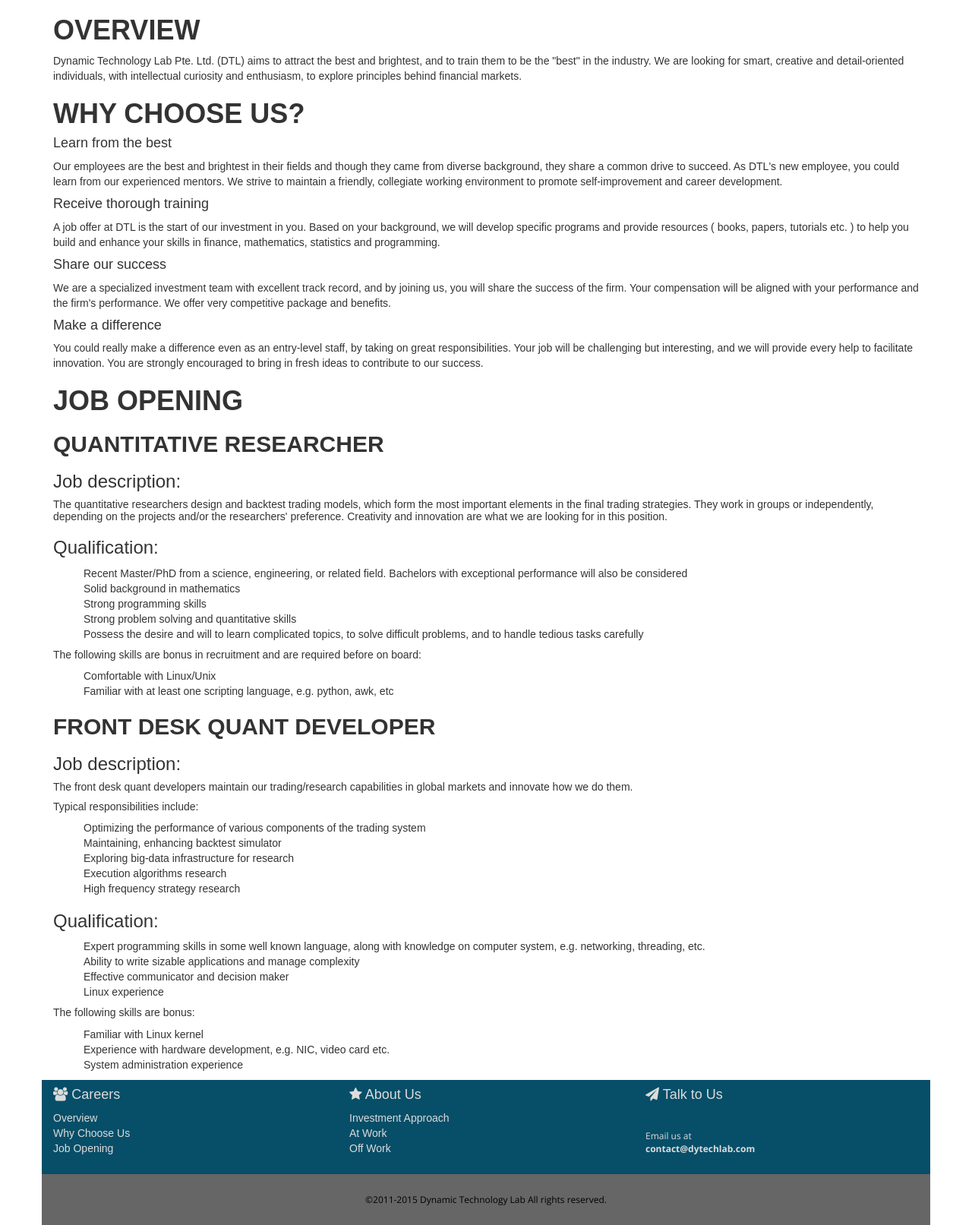
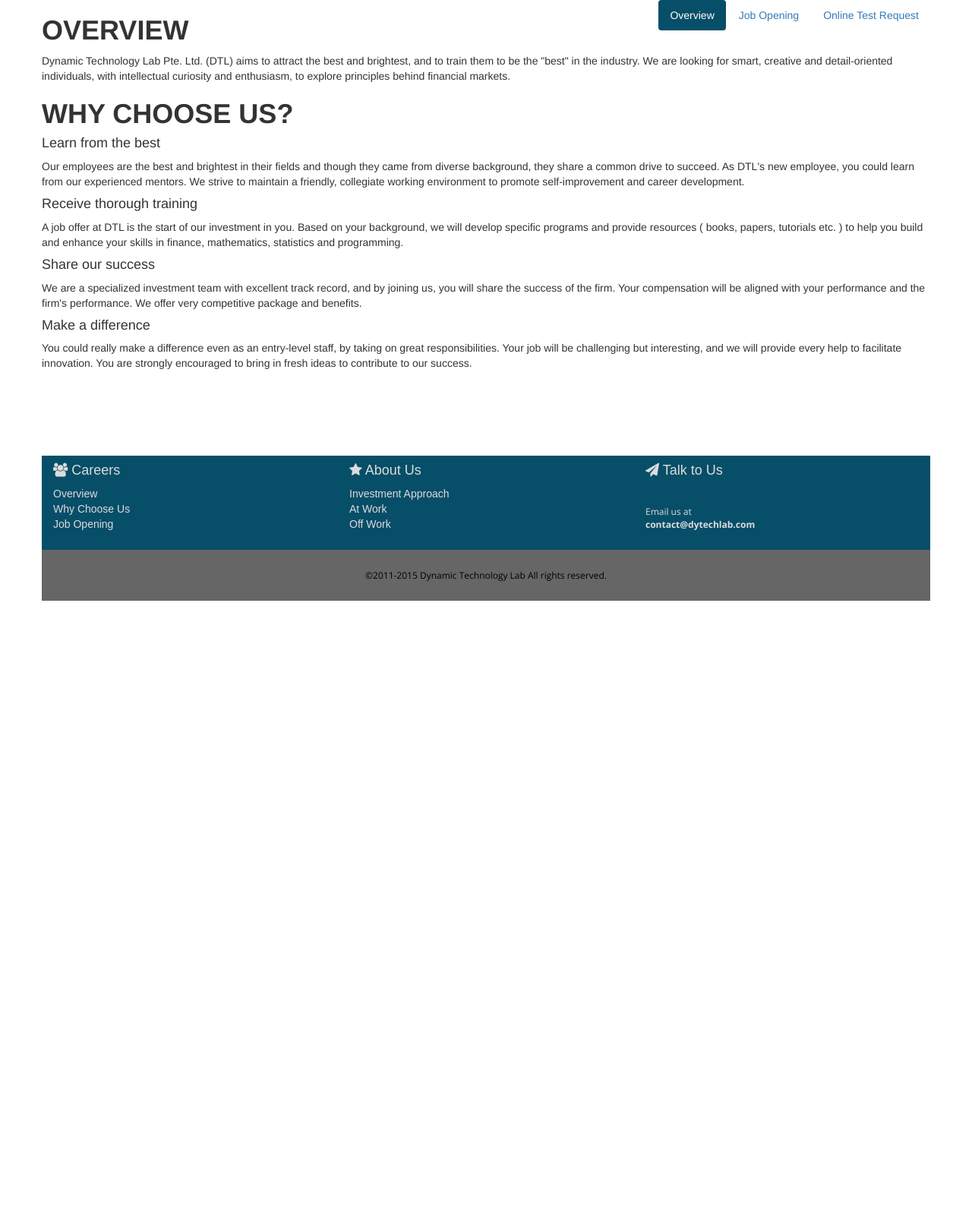
Before and after one commit to ryosuwito/backend, a Django app: page /career in a window 1280 px wide. Shown: the part 133-1746 px from the top of the page at 76% size. After the commit the page ends 924 px from the top, so only its background shows below. Run offline with Django 3.2, Linux system fonts and the light colour scheme; some libraries are stand-ins or nearby versions; some web fonts are replaced.

Commit message:
refactor code

```diff
--- a/main/templates/main/career.html
+++ b/main/templates/main/career.html
@@ -1,10 +1,23 @@
 {% extends 'main/base.html' %}
 {% load static %}
-{% load main_extras %}
 
 {% block body-content %}
-<div class="container">
+<div class="container" style="font-family: 'Helvetica Neue',Helvetica,Arial,sans-serif;">
+  <div class="row">
+    <div>
+      <span class="pull-right">
+        <!-- Nav tabs -->
+        <ul class="nav nav-pills culture" role="tablist">
+          <li role="presentation" class="active"><a href="#overview" aria-controls="overview" role="tab" data-toggle="tab">Overview</a></li>
+          <li role="presentation"><a href="#job-opening" aria-controls="job-opening" role="tab" data-toggle="tab">Job Opening</a></li>
+          <li role="presentation"><a href="#test-request" aria-controls="test-request" role="tab" data-toggle="tab">Online Test Request</a></li>
+        </ul>
+      </span>
+    </div>
 
+    <!-- Tab panes -->
+    <div class="tab-content">
+      <div role="tabpanel" class="tab-pane active" id="overview">
         <h1>Overview</h1>
         <p>Dynamic Technology Lab Pte. Ltd. (DTL) aims to attract the best and brightest, and to train them to be the "best" in the industry. We are looking for smart, creative and detail-oriented individuals, with intellectual curiosity and enthusiasm, to explore principles behind financial markets.</p>
 
@@ -13,35 +26,17 @@
           <h4>{{reason.desc}}</h4>
           <p>{{reason.content}}</p>
         {% endfor %}
+      </div>
 
-<h1>Job Opening</h1>
-{% for position in positions %}
-  <h2>{{position.title}}</h2>
-  <h3>Job description: </h3>
-  {% for desc in position.desc %}
-    {% if desc|is_string %}
-      <h5>{{desc}}</h5>
-    {% else %}
-      <ul>
-      {% for subdesc in desc %}
-        <li>{{subdesc}}</li>
-      {% endfor %}
-      </ul>
-    {% endif %}
-  {% endfor %}
-  <h3>Qualification: </h3>
-  {% for qft in position.qualification %}
-    {% if qft|is_string %}
-      <h5>{{qft}}</h5>
-    {% else %}
-      <ul>
-      {% for subqft in qft %}
-        <li>{{subqft}}</li>
-      {% endfor %}
-      </ul>
-    {% endif %}
-  {% endfor %}
-{% endfor %}
+      <div role="tabpanel" class="tab-pane" id="job-opening">
+          {% include "main/career_job_opening.html" with positions=positions %}
+      </div>
+
+      <div role="tabpanel" class="tab-pane" id="test-request">
+          {% include "main/request.html"  with form=form %}
+      </div>
 
     </div>
+  </div>
+</div>
 {% endblock body-content %}
--- /dev/null
+++ b/main/templates/main/career_job_opening.html
@@ -0,0 +1,31 @@
+{% load main_extras %}
+<div class="">
+<h1>Job Opening</h1>
+{% for position in positions %}
+  <h2>{{position.title}}</h2>
+  <h3>Job description: </h3>
+  {% for desc in position.desc %}
+    {% if desc|is_string %}
+      <h5>{{desc}}</h5>
+    {% else %}
+      <ul>
+      {% for subdesc in desc %}
+        <li>{{subdesc}}</li>
+      {% endfor %}
+      </ul>
+    {% endif %}
+  {% endfor %}
+  <h3>Qualification: </h3>
+  {% for qft in position.qualification %}
+    {% if qft|is_string %}
+      <h5>{{qft}}</h5>
+    {% else %}
+      <ul>
+      {% for subqft in qft %}
+        <li>{{subqft}}</li>
+      {% endfor %}
+      </ul>
+    {% endif %}
+  {% endfor %}
+{% endfor %}
+</div>
--- a/main/templates/main/request.html
+++ b/main/templates/main/request.html
@@ -1,8 +1,6 @@
-{% extends 'main/base.html' %}
 {% load static %}
 {% load bootstrap3 %}
 
-{% block body-content %}
 <div class="container">
 <h1>Online Test Request</h1>
 <h6>The time slots available in Singapore timezone are as follows.</h6>
@@ -21,5 +19,3 @@
     {% endbuttons %}
 </form>
 </div>
-
-{% endblock body-content %}
--- a/main/views.py
+++ b/main/views.py
@@ -81,7 +81,7 @@
     ]
 
 
-    return render(request, "main/career.html", {"why_dtl": why_dtl, 'positions': positions})
+    return render(request, "main/career.html", {"why_dtl": why_dtl, 'positions': positions, 'form': TestRequestForm() })
 
 
 def culture(request):
--- a/requirements.txt
+++ b/requirements.txt
@@ -1 +1,2 @@
 django==1.10
+django-bootstrap3
```
Also changed, not shown: main/templates/main/career_overview.html (added, +29 -0 lines). Lines whose indentation alone changed are shown as unchanged.
